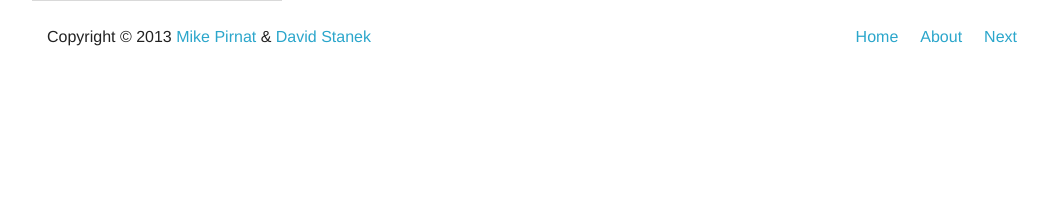
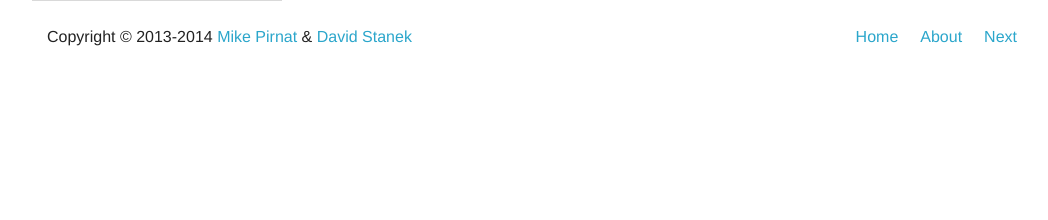
Before and after one commit to mpirnat/lets-be-bad-guys, a Django app: page / in a window 1280 px wide. Shown: the part 496-716 px from the top of the page, without its empty margins (108-1156 px from the left). Run offline with Django 3.2, Linux system fonts and the light colour scheme.

Commit message:
Updated copyright date

```diff
--- a/badguys_project/templates/base.html
+++ b/badguys_project/templates/base.html
@@ -85,7 +85,7 @@
 
 	<footer class="row">
 		<div class="large-6 columns">
-			<p>Copyright &copy; 2013
+			<p>Copyright &copy; 2013-2014
 				<a href="http://mike.pirnat.com/">Mike Pirnat</a> &amp;
 				<a href="http://traceback.org/">David Stanek</a>
 			</p>
```
